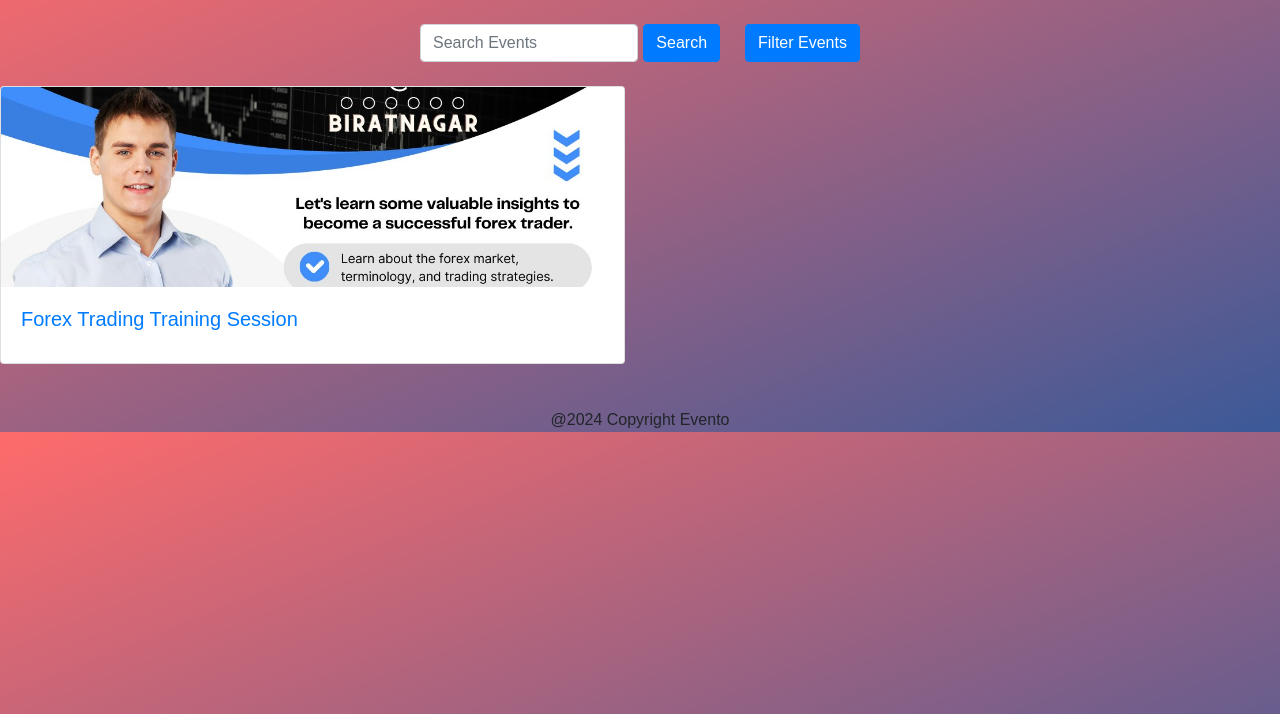
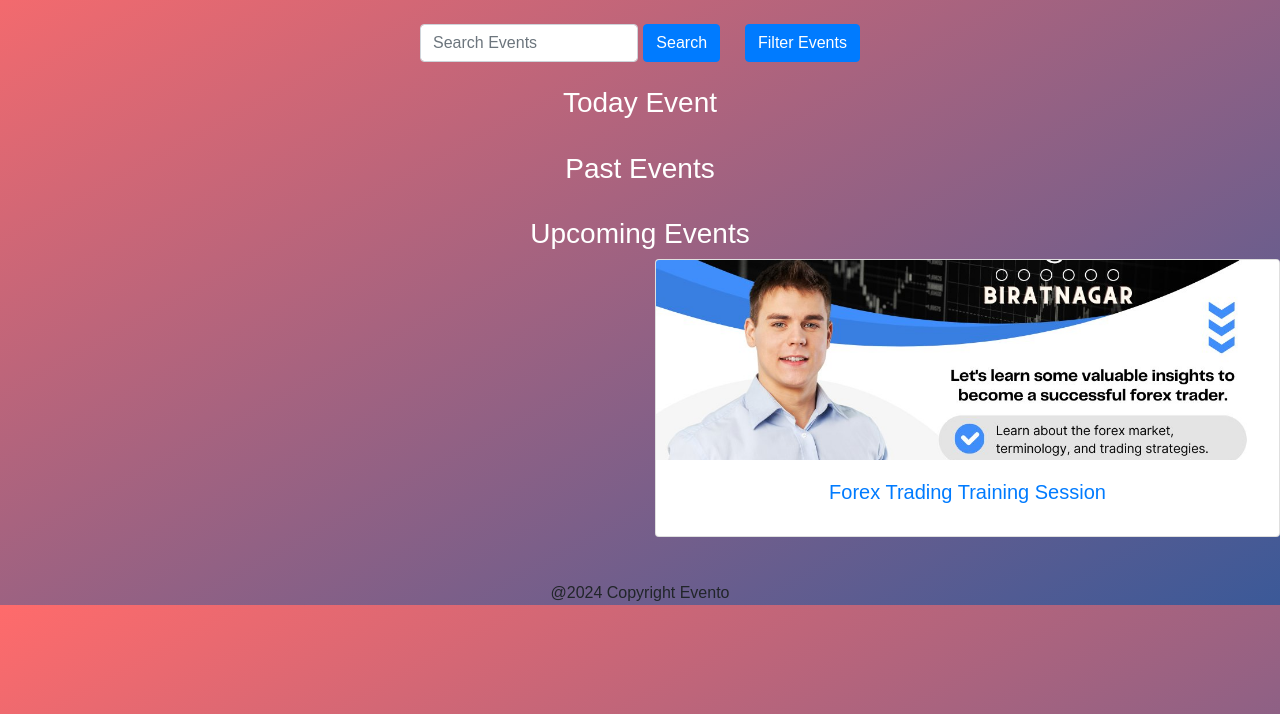
Before and after one commit to BibekRai44/Evento, a Flask app: page / in a window 1280 px wide. Shown: the part 86-800 px from the top of the page. Run offline with Flask 2, Linux system fonts and the light colour scheme; data comes from the database, SQL or seed files in the repository; some libraries are stand-ins or nearby versions.

Commit message:
fixed all date events

```diff
--- a/templates/home.html
+++ b/templates/home.html
@@ -57,6 +57,8 @@
     .card {
         margin-bottom: 20px;
         transition: transform 0.2s;
+        display: flex;
+        justify-content: space-between;
     }
     .card-img-top {
         object-fit: cover;
@@ -68,6 +70,13 @@
             font-family: Arial, sans-serif;
             margin: 0;
             padding: 0;
+    }
+    .row{
+        list-style-type: none;
+        padding: 0;
+        display: flex;
+        justify-content: space-between;
+        flex-wrap: wrap;
     }
 
     </style>
@@ -102,9 +111,10 @@
         </div>
     </div>
     <br>
-
+    <div style="text-align: center;">
+        <h3>Today Event</h3>
             <div class="row">
-        {% for event in events %}
+                {% for event in today_events %}
                 <div class="col-md-6">
                     <div class="card">
                         <a href="{{ url_for('event_details', event_id=event.id) }}">
@@ -117,6 +127,43 @@
                 </div>
                 {% endfor %}
             </div>
+    </div>
+    <br>
+    <div style="text-align: center;">
+        <h3 style="color: white">Past Events</h3>
+        <div class="row">
+            {% for event in past_events %}
+            <div class="col-md-6">
+                <div class="card">
+                    <a href="{{ url_for('event_details', event_id=event.id) }}">
+                        <img src="{{ url_for('static', filename='uploads/' + event.image_path) }}" class="card-img-top" alt="Event Image">
+                    </a>
+                    <div class="card-body">
+                        <h5 class="card-title"><a href="{{ url_for('event_details', event_id=event.id) }}">{{ event.eventname }}</a></h5>
+                    </div>
+                </div>
+            </div>
+            {% endfor %}
+        </div>
+    </div>
+    <br>
+    <div style="text-align: center;">
+        <h3 style="color: white;">Upcoming Events</h3>
+        <div class="row">
+            {% for event in upcoming_events %}
+            <div class="col-md-6">
+                <div class="card">
+                    <a href="{{ url_for('event_details', event_id=event.id) }}">
+                        <img src="{{ url_for('static', filename='uploads/' + event.image_path) }}" class="card-img-top" alt="Event Image">
+                    </a>
+                    <div class="card-body">
+                        <h5 class="card-title"><a href="{{ url_for('event_details', event_id=event.id) }}">{{ event.eventname }}</a></h5>
+                    </div>
+                </div>
+            </div>
+            {% endfor %}
+            </div>
+    </div>
     <br>
     <footer style="text-align: center;">@2024 Copyright Evento</footer>
 
```
Lines whose indentation alone changed are shown as unchanged.
